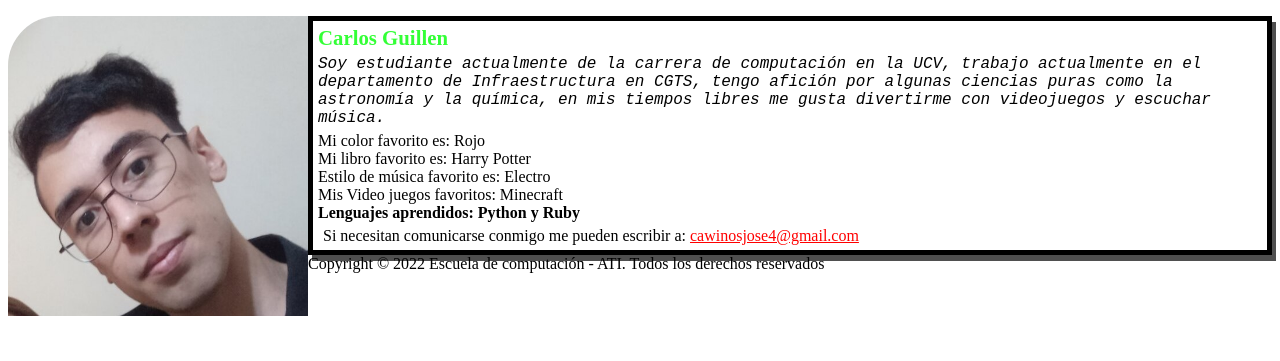
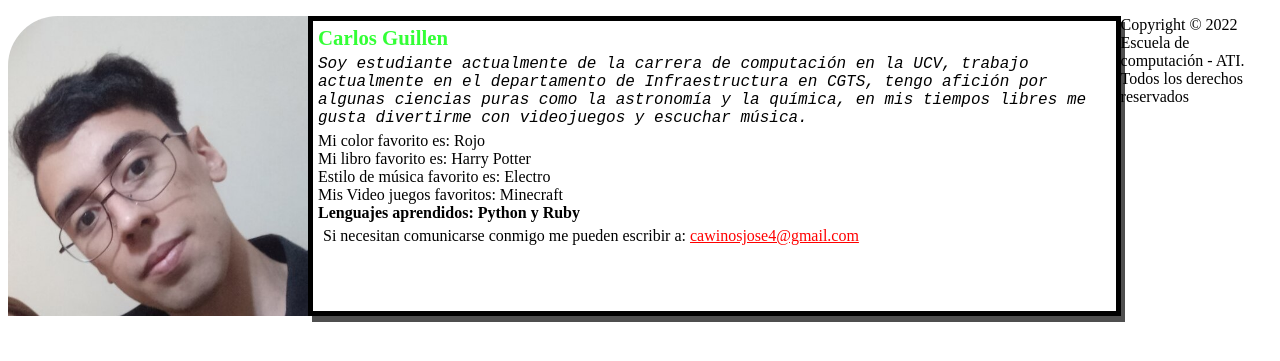
Before and after one commit to Guarenas98/ati_2022_1, a PHP site: page /perfil.html in a window 1280 px wide. Shown: the part 70-431 px from the top of the page. Run offline with PHP 8.4, Linux system fonts and the light colour scheme.

Commit message:
archivos reto 7

```diff
--- a/26619394/perfil.css
+++ b/26619394/perfil.css
@@ -35,3 +35,11 @@
 .introduccion, .biografia, #comunicacion-email, #nombre {
 	margin: 5px;
 }
+.foto-estudiante{
+	width: 300px;
+	height: 300px;
+}
+.contenedor-info-estudiante {
+	display: flex;
+   justify-content: center;
+}
--- a/26619394/perfil.html
+++ b/26619394/perfil.html
@@ -18,8 +18,8 @@
 				</ul>
 			</nav>
 	    </header>
-	    <section>
-			<img src="26619394.jpg" align="left" width="300" height="300"  />
+	    <section class="contenedor-info-estudiante">
+			<img class="foto-estudiante" src="26619394.jpg"/>
 			<section class="contenido">
 				<h1 id="nombre" >Carlos Guillen</h1>
 				<p class="introduccion">
```
